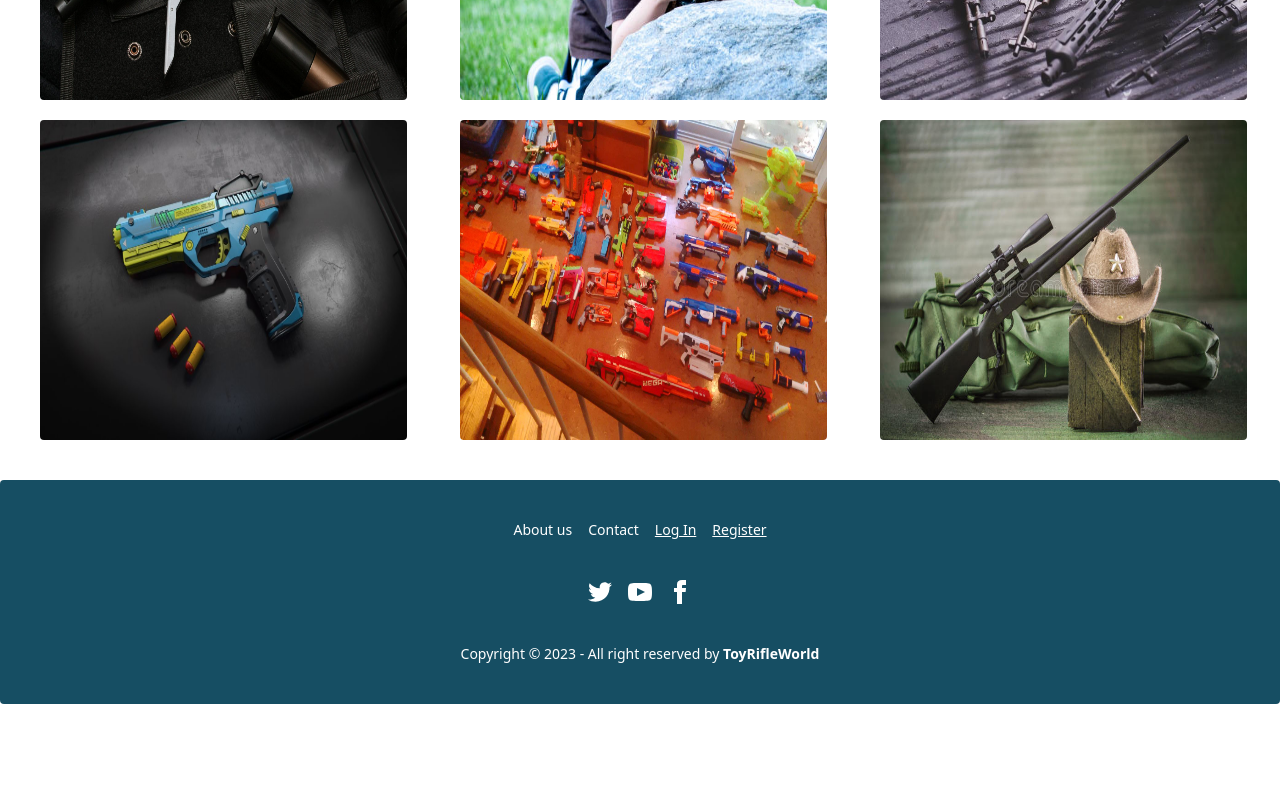
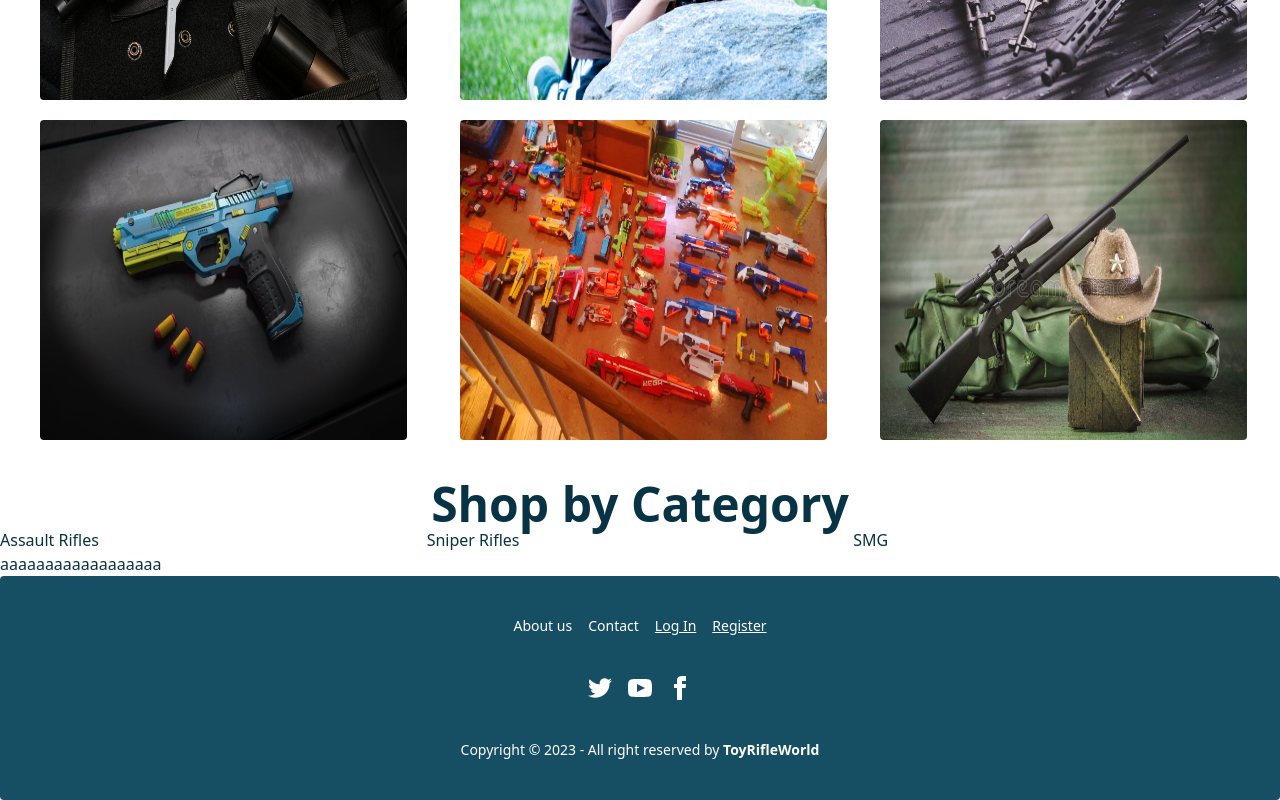
Before and after one commit to Aniqa4/toy-rifle-world, a React (Vite) app: page / in a window 1280 px wide. Shown: the part 889-1689 px from the top of the page. Before the commit the page ends 1593 px from the top, so only its background shows below. Built offline with nearby package versions, Linux system fonts and the light colour scheme; no server answers.

Commit message:
completed all toys route

```diff
--- a/package.json
+++ b/package.json
@@ -18,6 +18,7 @@
     "react": "^18.2.0",
     "react-dom": "^18.2.0",
     "react-router-dom": "^6.11.2",
+    "react-tabs": "^6.0.1",
     "sort-by": "^0.0.2"
   },
   "devDependencies": {
--- a/src/Components/AllToys.jsx
+++ b/src/Components/AllToys.jsx
@@ -1,8 +1,46 @@
-import React from 'react'
+import React, { useEffect, useState } from 'react'
 
 function AllToys() {
+
+  const [allToys, setAllToys] = useState([])
+
+  useEffect(() => {
+    fetch('http://localhost:5000/alltoys')
+      .then(res => res.json())
+      .then(data => {
+        setAllToys(data)
+      })
+  }, [])
+
+  console.log(allToys);
   return (
-    <div>AllToys</div>
+    <div>
+      <h1 className=' text-center text-2xl font-semibold my-5'>Toys added by all users</h1>
+      <table className='w-11/12 text-center mb-20'>
+        <thead>
+          <tr className=' border-b'>
+            <th>No.</th>
+            <th>Seller</th>
+            <th>Toy Name</th>
+            <th>Sub-Category</th>
+            <th>Rating</th>
+          </tr>
+        </thead>
+        <tbody>
+          {
+            allToys.map((toy,index)=>
+              <tr>
+                <td>{index+1}</td>
+                <td>{toy.seller}</td>
+                <td>{toy.name}</td>
+                <td>{toy.subcategory}</td>
+                <td>{toy.rating}</td>
+                <td><button>View Details</button></td>
+              </tr>)
+          }
+        </tbody>
+      </table>
+    </div>
   )
 }
 
--- a/src/Components/Home/Home.jsx
+++ b/src/Components/Home/Home.jsx
@@ -1,12 +1,14 @@
 import React from 'react'
 import Gallery from './Gallery'
 import Banner from './Banner'
+import ShopByCategory from './ShopByCategory';
 
 function Home() {
   return (
     <div>
       <Banner></Banner>
       <Gallery></Gallery>
+      <ShopByCategory></ShopByCategory>
     </div>
   )
 }
--- /dev/null
+++ b/src/Components/Home/ShopByCategory.jsx
@@ -0,0 +1,31 @@
+import React from 'react'
+import { Tab, TabList, Tabs, TabPanel } from 'react-tabs'
+
+function ShopByCategory() {
+    return (
+        <div>
+            <h1 className=' text-center text-5xl font-semibold'>Shop by Category</h1>
+            <Tabs>
+                <TabList>
+                    <div className='grid grid-cols-3'>
+                        <Tab>Assault Rifles</Tab>
+                        <Tab>Sniper Rifles</Tab>
+                        <Tab>SMG</Tab>
+                    </div>
+                </TabList>
+
+                <TabPanel>
+                    <div>aaaaaaaaaaaaaaaaaa</div>
+                </TabPanel>
+                <TabPanel>
+                    <div></div>
+                </TabPanel>
+                <TabPanel>
+                    <div></div>
+                </TabPanel>
+            </Tabs>
+        </div>
+    )
+}
+
+export default ShopByCategory
--- a/src/Components/Login.jsx
+++ b/src/Components/Login.jsx
@@ -14,16 +14,16 @@ function Login() {
     const form = e.target;
     const email = form.email.value;
     const password = form.password.value;
-    console.log(email, password);
+    //console.log(email, password);
 
     signIn(email, password)
       .then(result => {
         const loggedUser = result.user;
-        console.log(loggedUser);
+        //console.log(loggedUser);
         form.reset();
       })
       .catch(error => {
-        console.log(error);
+        //console.log(error);
         setError(error.message)
       })
   }
@@ -31,12 +31,12 @@ function Login() {
   const handleGoogleSignIn=()=>{
     googleSignIn(provider)
       .then(result => {
-        const loggedUser = result.user;
+        //const loggedUser = result.user;
         console.log(loggedUser);
         form.reset();
       })
       .catch(error => {
-        console.log(error);
+        //console.log(error);
         setError(error.message)
       })
   }
--- a/src/Components/Navbar.jsx
+++ b/src/Components/Navbar.jsx
@@ -4,13 +4,13 @@ import { AuthContext } from './Provider/AuthProvider'
 
 function Navbar() {
   const { user,logOut } = useContext(AuthContext);
-  console.log('current user', user);
+  //console.log('current user', user);
 
   const handleSignOut=()=>{
     logOut()
     .then()
     .catch(error=>{
-      console.log(error);
+      //console.log(error);
     })
   }
   return (
--- a/src/Components/Register.jsx
+++ b/src/Components/Register.jsx
@@ -15,19 +15,19 @@ function Register() {
     const email = form.email.value;
     const password = form.password.value;
     const photoUrl = form.photo.value;
-    console.log(email, password,name, photoUrl);
+    //console.log(email, password,name, photoUrl);
 
     signUp(email, password)
       .then(result => {
           const loggedUser=result.user;
-          console.log(loggedUser);
+          //console.log(loggedUser);
           updateProfile(auth.currentUser,{
             displayName:name,
             photoURL:photoUrl
           })
       })
       .catch(error=>{
-        console.log(error);
+        //console.log(error);
         setError(error.message)
       })
 
```
Also changed, not shown: 1 other file (tests, documents, lock files or other folders).
